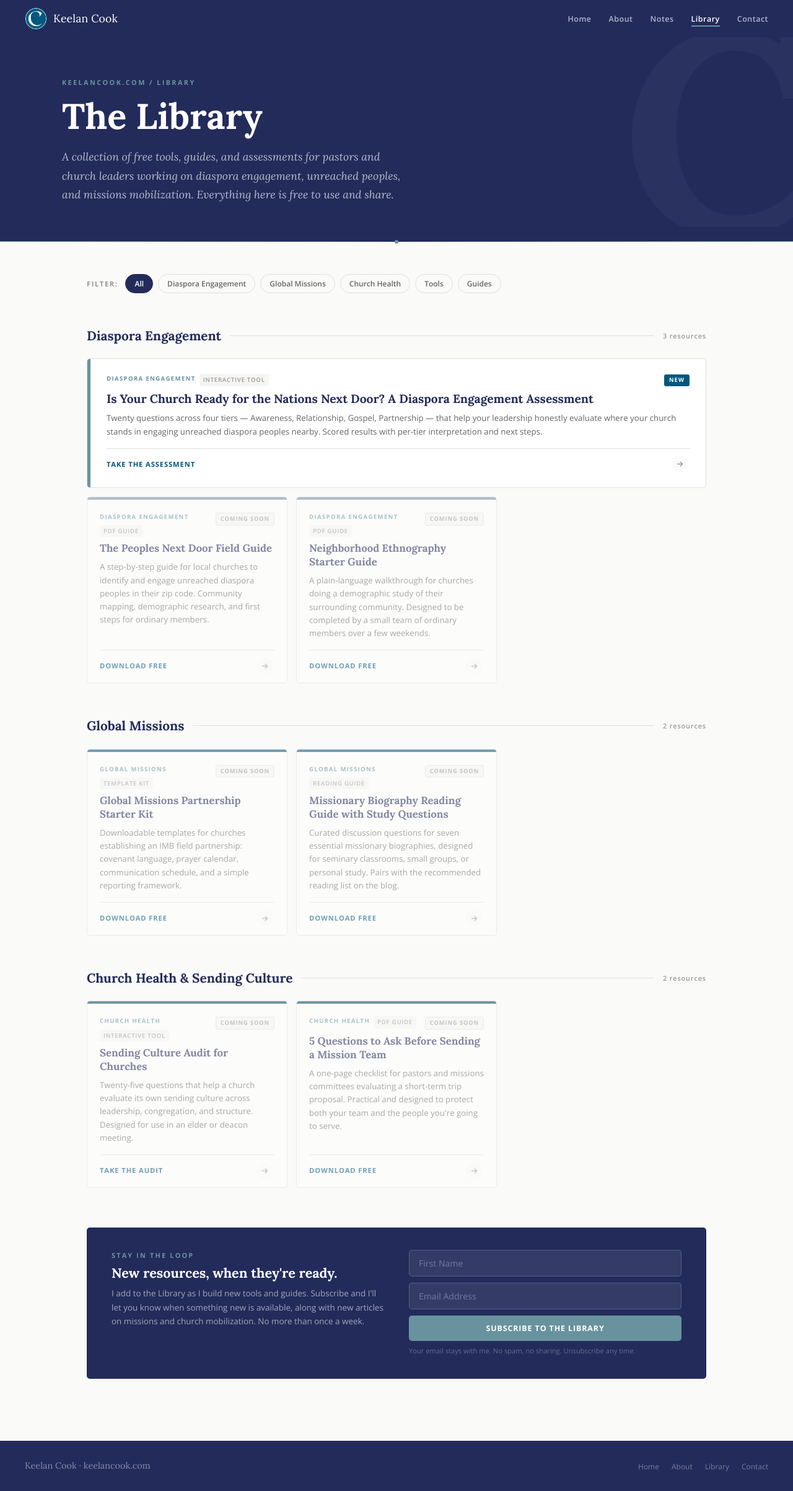
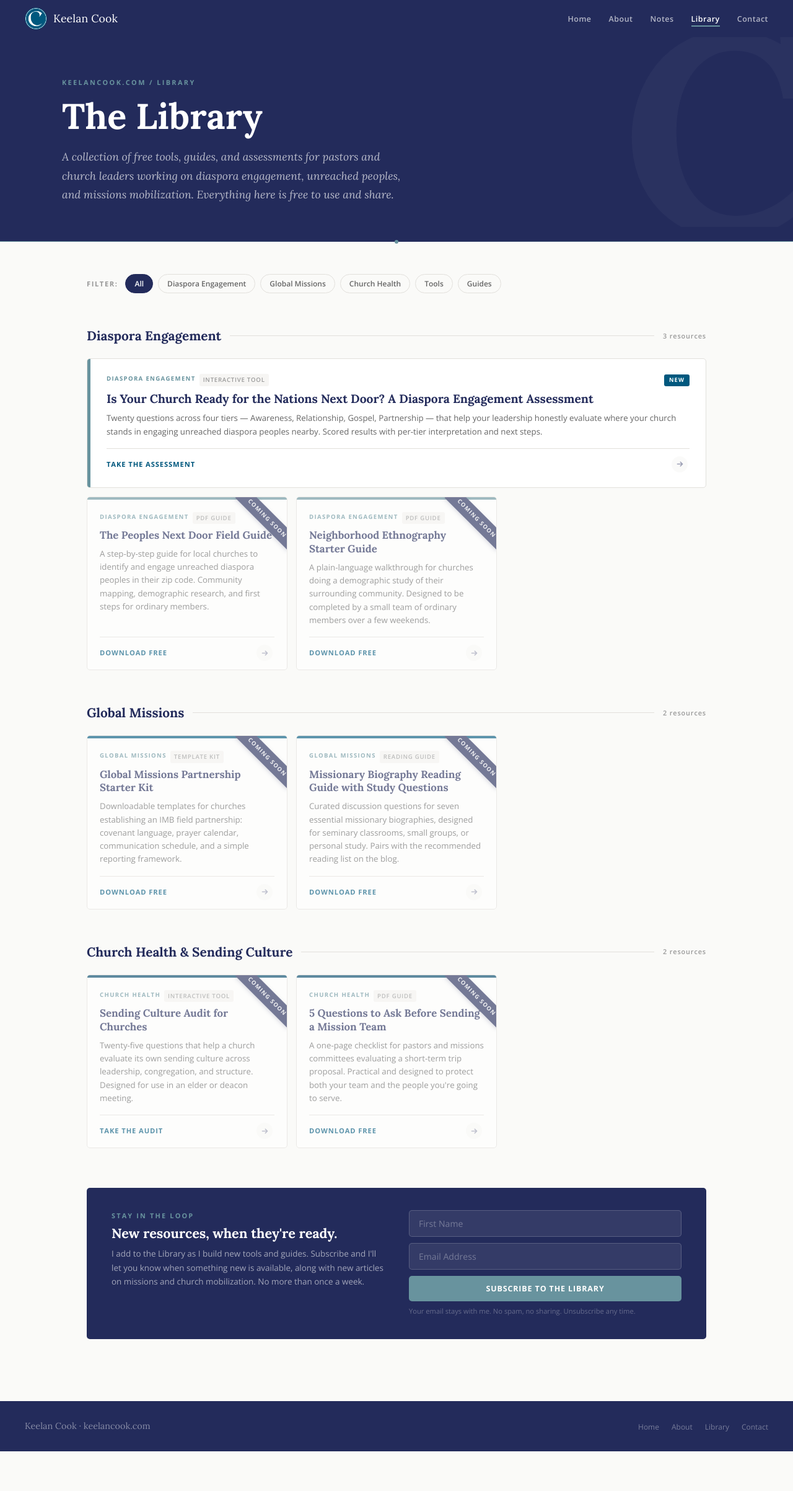
Before and after one commit to keelancook/keelancook.github.io, a Jekyll site: the page built from library/index.html, in a window 1280 px wide. Shown: the whole page at 62% size. Built offline with Jekyll 4.4.1, drawn with Linux system fonts in a browser that asks for light colours; after the commit the page ends 2341 px from its top, so only the background shows below that.

Commit message:
Enhance 'Coming Soon' styling with ribbon overlay
Updated styles for the 'Coming Soon' ribbon overlay and adjusted opacity. Replaced the old inline badge with a new ribbon design.

```diff
--- a/library/index.html
+++ b/library/index.html
@@ -516,26 +516,35 @@
   margin-top: 1px;
 }
 
-/* Coming soon */
+/* Coming soon — ribbon overlay */
 .resource-card.soon {
-  opacity: 0.55;
+  opacity: 0.62;
   pointer-events: none;
 }
 
-.soon-badge {
+.resource-card.soon::after {
+  content: 'Coming Soon';
+  position: absolute;
+  top: 22px;
+  right: -28px;
+  width: 120px;
+  padding: 5px 0;
+  background: var(--navy);
+  color: rgba(255,255,255,0.9);
+  font-family: var(--sans);
   font-size: 0.58rem;
   font-weight: 700;
-  letter-spacing: 0.1em;
+  letter-spacing: 0.14em;
   text-transform: uppercase;
-  color: var(--lgray);
-  background: var(--offwht);
-  padding: 2px 7px;
-  border-radius: 3px;
-  border: 1px solid var(--rule);
-  flex-shrink: 0;
-  align-self: flex-start;
-  margin-top: 1px;
+  text-align: center;
+  transform: rotate(45deg);
+  transform-origin: center;
+  box-shadow: 0 2px 6px rgba(35,43,91,0.25);
+  pointer-events: none;
 }
+
+/* Hide the old inline badge since ribbon replaces it */
+.soon-badge { display: none; }
 
 /* ── Email banner ─────────────────────────────────────────────── */
 .email-banner {
```
